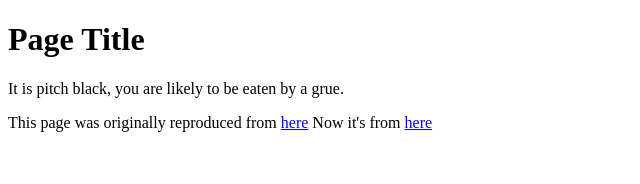
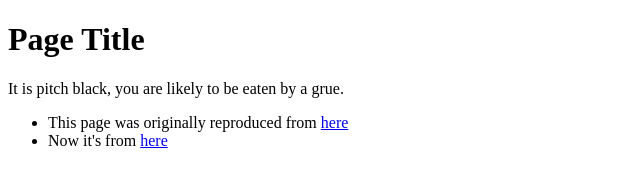
Before and after one commit to atebyagrue/atebyagrue.github.io, a plain HTML site: page index.html in a window 1280 px wide. Shown: the whole page, without its empty margins (0-640 px from the left). Drawn offline with Linux system fonts and the light colour scheme.

Commit message:
page tweaks

```diff
--- a/index.html
+++ b/index.html
@@ -13,8 +13,11 @@
   <!-- <script src="scripts.js"></script> -->
   <p>It is pitch black, you are likely to be eaten by a grue.</p>
 
-  This page was originally reproduced from <a href="https://pages.github.com/">here</a>
-  Now it's from <a href="https://www.sitepoint.com/a-basic-html5-template/">here</a>
+  <ul>
+    <li>This page was originally reproduced from <a href="https://pages.github.com/">here</a></li>
+    <li>Now it's from <a href="https://www.sitepoint.com/a-basic-html5-template/">here</a></li>
+  </ul>
+
 </body>
 
 </html>
```
